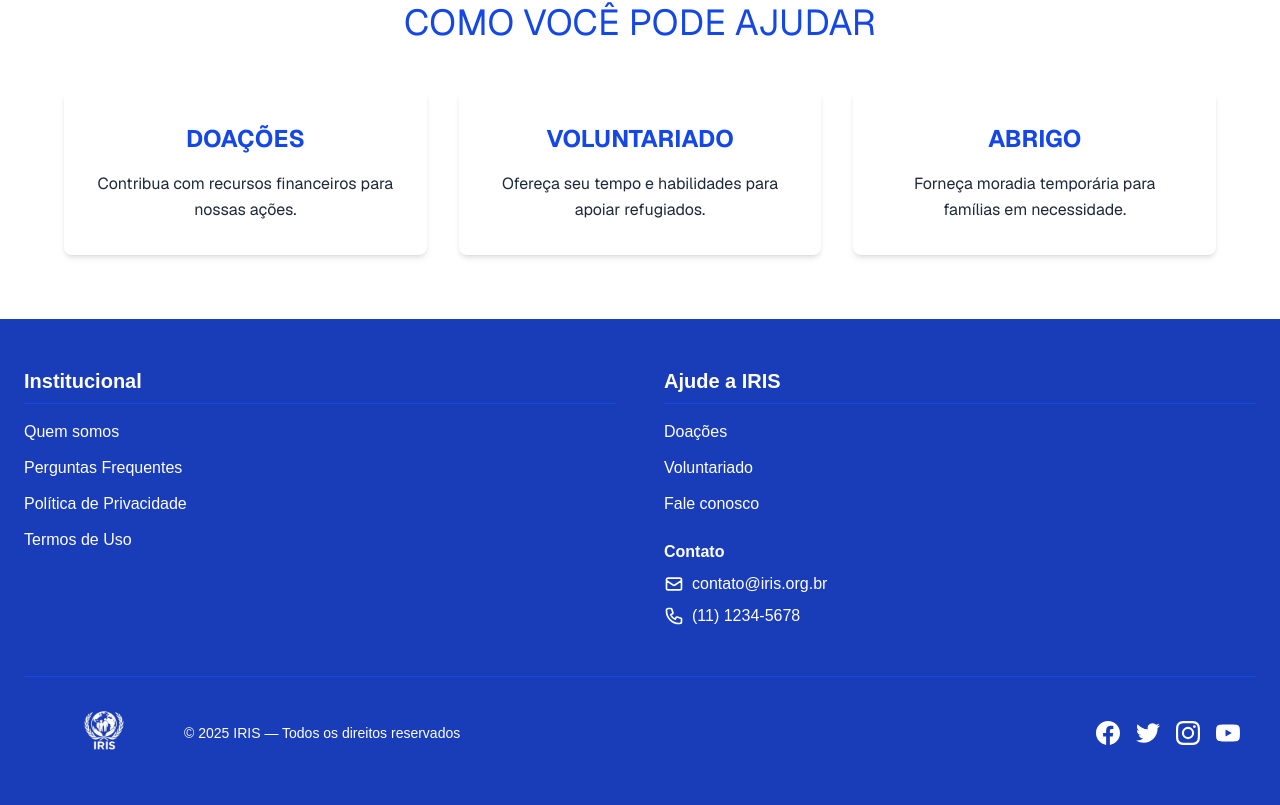
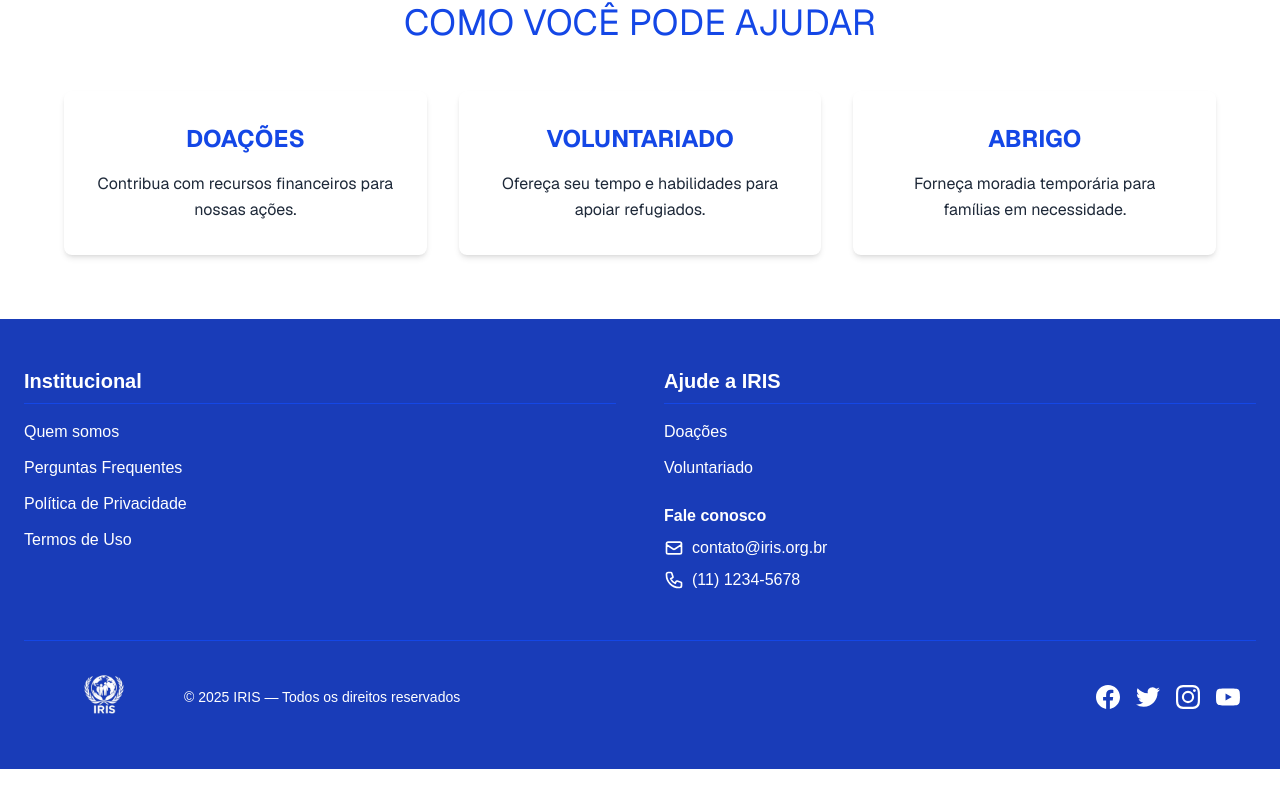
Before and after one commit to HenriqueGrigoli/Exp-Criativa-5, a Next.js app in the folder frontend/my-next-app/: page / in a window 1280 px wide. Shown: the part 961-1766 px from the top of the page. After the commit the page ends 1730 px from the top, so only its background shows below. Built offline with nearby package versions, Linux system fonts and the light colour scheme.

Commit message:
HeaderFootPAges2.0

```diff
--- a/frontend/my-next-app/src/app/Componentes/Footer.tsx
+++ b/frontend/my-next-app/src/app/Componentes/Footer.tsx
@@ -25,10 +25,9 @@ const Footer: React.FC = () => {
             <ul className="space-y-3">
               <FooterLink href="/Doacoes" text="Doações" />
               <FooterLink href="/Cadastro" text="Voluntariado" />
-              <FooterLink href="/contato" text="Fale conosco" />
             </ul>
             <div className="mt-6">
-              <h4 className="font-semibold mb-2">Contato</h4>
+              <h4 className="font-semibold mb-2">Fale conosco</h4>
               <p className="flex items-center">
                 <EnvelopeIcon className="mr-2 h-5 w-5" />
                 contato@iris.org.br
```
